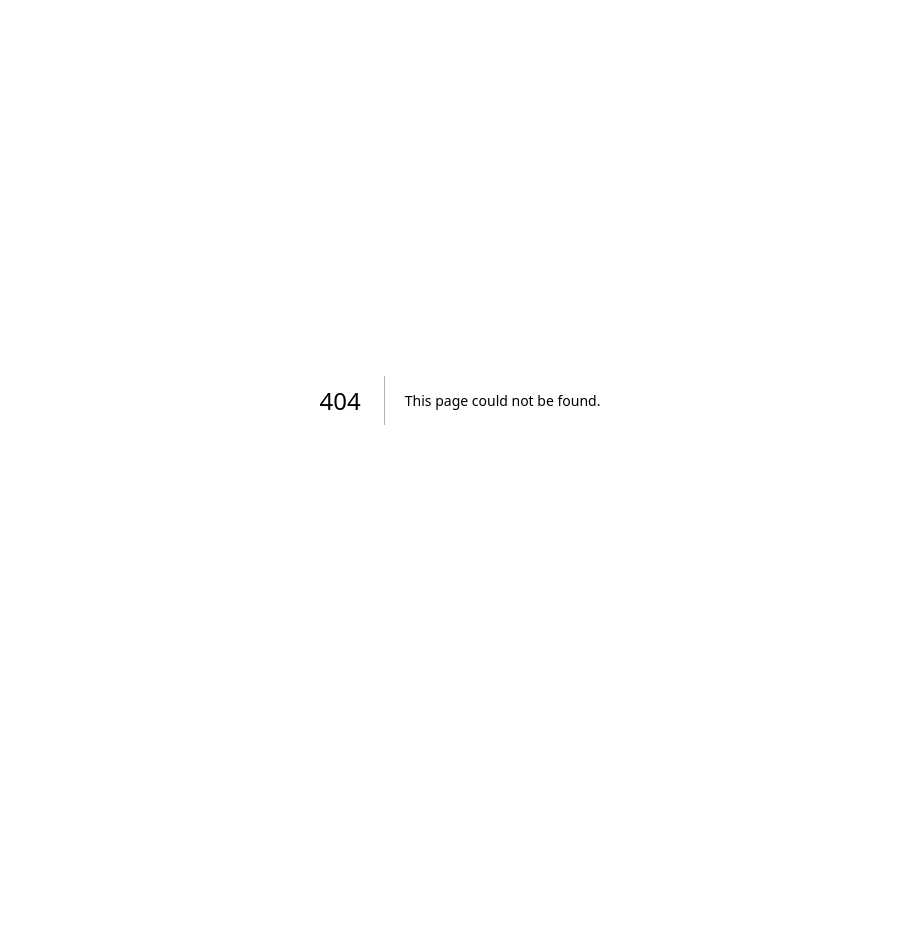
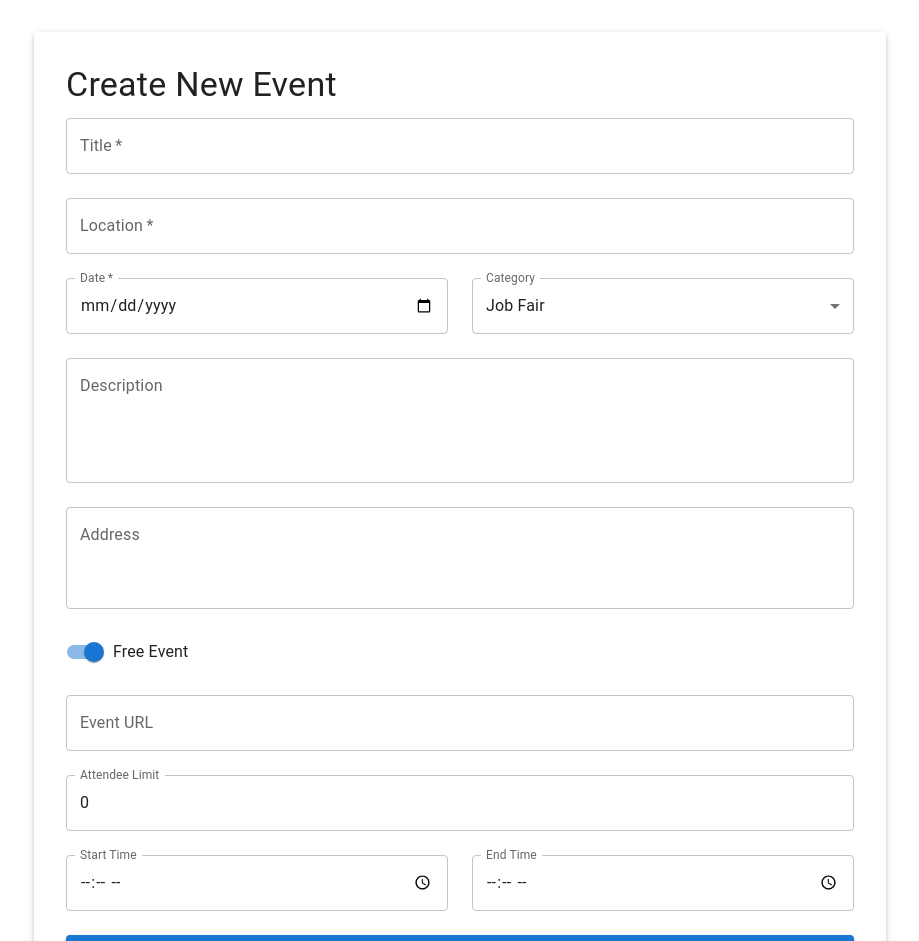
Before and after one commit to 202404-Y-ZA-FSW/Sisonke-AI-Powered-Community-Resources-Navigator, a Next.js app in the folder frontend/: page /events/new in a window 1280 px wide. Before the commit this address had no page. Shown: the top 941 px of the page, without its empty margins (180-1099 px from the left). Before the commit the page ends 800 px from the top, so only its background shows below. Built offline with nearby package versions, Linux system fonts and the light colour scheme.

Commit message:
event listing form

```diff
--- /dev/null
+++ b/frontend/app/events/new/page.js
@@ -0,0 +1,225 @@
+"use client"
+
+import React, { useState } from 'react';
+import {
+  TextField,
+  Button,
+  FormControl,
+  InputLabel,
+  Select,
+  MenuItem,
+  FormControlLabel,
+  Switch,
+  Box,
+  Typography,
+  Container,
+  Grid,
+  Paper
+} from '@mui/material';
+
+const EventForm = () => {
+  const [formData, setFormData] = useState({
+    title: '',
+    location: '',
+    date: '',
+    category: 'Job Fair',
+    description: '',
+    isFree: true,
+    eventUrl: '',
+    attendeeLimit: 0,
+    startTime: '',
+    endTime: '',
+    address: '',
+  });
+
+  const handleChange = (e) => {
+    const { name, value, type, checked } = e.target;
+    setFormData({
+      ...formData,
+      [name]: type === 'checkbox' ? checked : value,
+    });
+  };
+
+  const handleSubmit = async (e) => {
+    e.preventDefault();
+
+    try {
+      const response = await fetch('/api/events', {
+        method: 'POST',
+        headers: {
+          'Content-Type': 'application/json',
+        },
+        body: JSON.stringify(formData),
+      });
+
+      if (response.ok) {
+        console.log('Event created!');
+        // Optionally redirect or show a success message
+      } else {
+        const errorData = await response.json();
+        console.error('Error creating event:', errorData);
+        // Display error messages to the user
+      }
+    } catch (error) {
+      console.error('Error creating event:', error);
+    }
+  };
+
+  return (
+    <Container maxWidth="md">
+      <Paper elevation={3} sx={{ mt: 4, mb: 4, p: 4, backgroundColor: 'white' }}>
+        <Typography variant="h4" component="h1" gutterBottom>
+          Create New Event
+        </Typography>
+        <form onSubmit={handleSubmit}>
+          <Grid container spacing={3}>
+            <Grid item xs={12}>
+              <TextField
+                fullWidth
+                label="Title"
+                name="title"
+                value={formData.title}
+                onChange={handleChange}
+                required
+              />
+            </Grid>
+            <Grid item xs={12}>
+              <TextField
+                fullWidth
+                label="Location"
+                name="location"
+                value={formData.location}
+                onChange={handleChange}
+                required
+              />
+            </Grid>
+            <Grid item xs={12} sm={6}>
+              <TextField
+                fullWidth
+                label="Date"
+                type="date"
+                name="date"
+                value={formData.date}
+                onChange={handleChange}
+                required
+                InputLabelProps={{
+                  shrink: true,
+                }}
+              />
+            </Grid>
+            <Grid item xs={12} sm={6}>
+              <FormControl fullWidth>
+                <InputLabel id="category-label">Category</InputLabel>
+                <Select
+                  labelId="category-label"
+                  name="category"
+                  value={formData.category}
+                  onChange={handleChange}
+                  label="Category"
+                >
+                  <MenuItem value="Job Fair">Job Fair</MenuItem>
+                  <MenuItem value="Health Drive">Health Drive</MenuItem>
+                  <MenuItem value="Education">Education</MenuItem>
+                  <MenuItem value="Community">Community</MenuItem>
+                </Select>
+              </FormControl>
+            </Grid>
+            <Grid item xs={12}>
+              <TextField
+                fullWidth
+                label="Description"
+                name="description"
+                value={formData.description}
+                onChange={handleChange}
+                multiline
+                rows={4}
+              />
+            </Grid>
+            <Grid item xs={12}>
+              <TextField
+                fullWidth
+                label="Address"
+                name="address"
+                value={formData.address}
+                onChange={handleChange}
+                multiline
+                rows={3}
+              />
+            </Grid>
+            <Grid item xs={12}>
+              <FormControlLabel
+                control={
+                  <Switch
+                    checked={formData.isFree}
+                    onChange={handleChange}
+                    name="isFree"
+                  />
+                }
+                label="Free Event"
+              />
+            </Grid>
+            <Grid item xs={12}>
+              <TextField
+                fullWidth
+                label="Event URL"
+                name="eventUrl"
+                value={formData.eventUrl}
+                onChange={handleChange}
+              />
+            </Grid>
+            <Grid item xs={12}>
+              <TextField
+                fullWidth
+                label="Attendee Limit"
+                name="attendeeLimit"
+                type="number"
+                value={formData.attendeeLimit}
+                onChange={handleChange}
+                inputProps={{ min: 0 }}
+              />
+            </Grid>
+            <Grid item xs={12} sm={6}>
+              <TextField
+                fullWidth
+                label="Start Time"
+                type="time"
+                name="startTime"
+                value={formData.startTime}
+                onChange={handleChange}
+                InputLabelProps={{
+                  shrink: true,
+                }}
+                inputProps={{
+                  step: 300, // 5 min
+                }}
+              />
+            </Grid>
+            <Grid item xs={12} sm={6}>
+              <TextField
+                fullWidth
+                label="End Time"
+                type="time"
+                name="endTime"
+                value={formData.endTime}
+                onChange={handleChange}
+                InputLabelProps={{
+                  shrink: true,
+                }}
+                inputProps={{
+                  step: 300, // 5 min
+                }}
+              />
+            </Grid>
+            <Grid item xs={12}>
+              <Button type="submit" variant="contained" color="primary" fullWidth>
+                Create Event
+              </Button>
+            </Grid>
+          </Grid>
+        </form>
+      </Paper>
+    </Container>
+  );
+};
+
+export default EventForm;
--- a/frontend/package.json
+++ b/frontend/package.json
@@ -13,6 +13,7 @@
     "@emotion/styled": "^11.13.0",
     "@mui/icons-material": "^6.1.0",
     "@mui/material": "^6.1.0",
+    "axios": "^1.7.7",
     "frontend": "file:",
     "next": "^14.2.11",
     "react": "^18.3.1",
```
Also changed, not shown: 1 other file (tests, documents, lock files or other folders).
